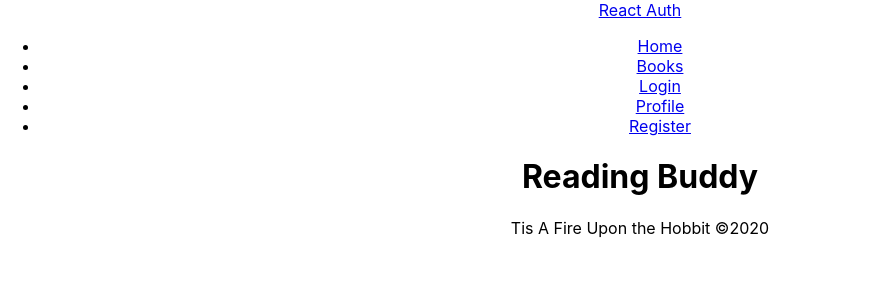
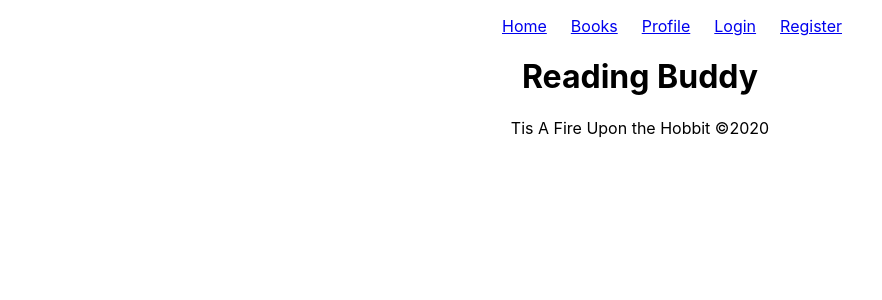
Before and after one commit to smcleod86/Frontend-Reading-Buddy, a React (Create React App) app: page / in a window 1280 px wide. Shown: the top 300 px of the page, without its empty margins (0-882 px from the left). Built offline with nearby package versions, Linux system fonts and the light colour scheme.

Commit message:
nav bar in line, still needs work

```diff
--- a/src/components/Navbar.js
+++ b/src/components/Navbar.js
@@ -6,8 +6,6 @@ const Navbar = (props) => {
     return(
         <nav className="navbar navbar-expand-lg navbar-dark bg-dark">
             <div className="container">
-                <Link className="navbar-brand" to="/">React Auth</Link>
-
                 <div className="collapse navbar-collapse">
                     <ul className="navbar-nab mr-auto">
                         <li className="nav-item">
@@ -17,10 +15,10 @@ const Navbar = (props) => {
                             <NavLink className="nav-link" to = "/books" >Books</NavLink>
                         </li>
                         <li className="nav-item">
-                            <NavLink className="nav-link" to = "/login">Login</NavLink>
+                            <NavLink className="nav-link" to = "/profile">Profile</NavLink>
                         </li>
                         <li className="nav-item">
-                            <NavLink className="nav-link" to = "/profile">Profile</NavLink>
+                            <NavLink className="nav-link" to = "/login">Login</NavLink>
                         </li>
                         <li className="nav-item">
                             <NavLink className="nav-link" to = "/register">Register</NavLink>
@@ -30,7 +28,6 @@ const Navbar = (props) => {
             </div>
         </nav>
     )
-
 }
 
 export default Navbar
--- a/src/index.css
+++ b/src/index.css
@@ -11,3 +11,8 @@ code {
   font-family: source-code-pro, Menlo, Monaco, Consolas, 'Courier New',
     monospace;
 }
+
+.nav-item {
+  display: inline-block;
+  margin-left: 1.5em;
+}
```
